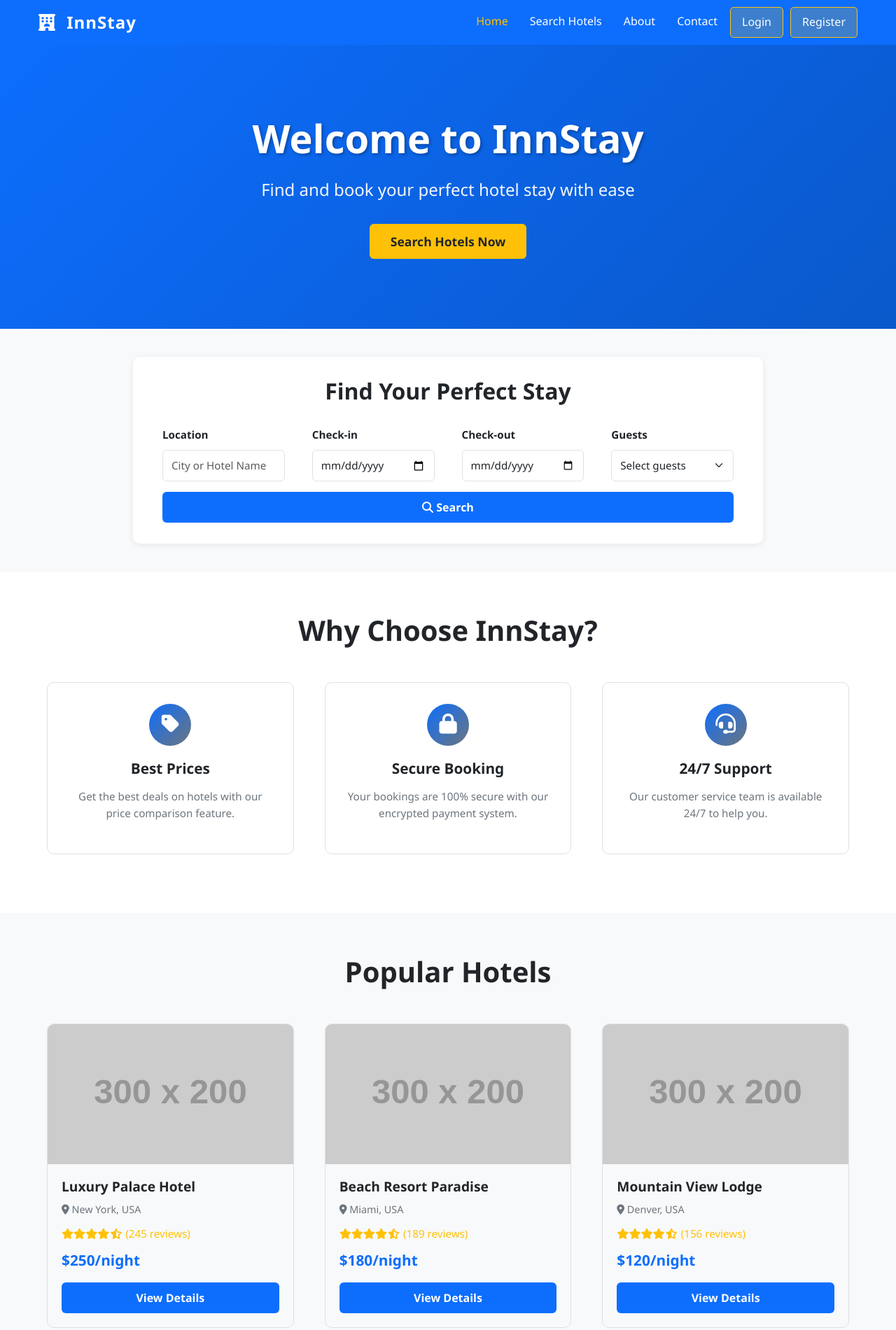
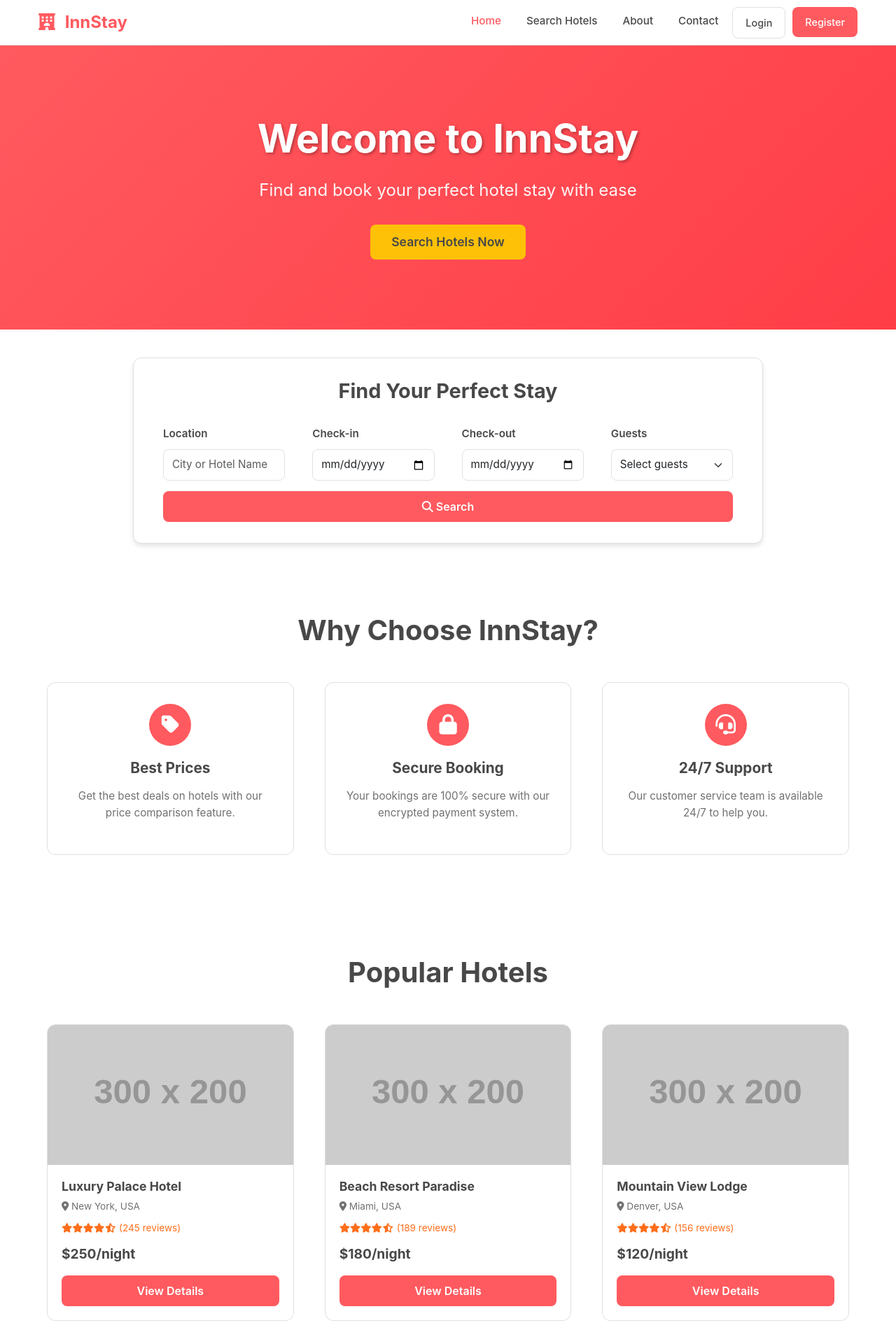
Before and after one commit to abhinabbajagain/InnStay, a plain HTML site: page frontend/index.html in a window 1280 px wide. Shown: the top 1901 px of the page at 70% size. Drawn offline with nearby package versions, Linux system fonts and the light colour scheme; placeholder pictures from the web are drawn by us.

Commit message:
style: Apply Airbnb design system across all pages
Updated color scheme:
- Primary color: Coral/Pink (#FF5A5F) replacing blue (#0d6efd)
- Secondary text: #717171 (gray)
- Light backgrounds: #f7f7f7 instead of #f8f9fa
- Dark text: #484848 for better contrast

Navbar & Footer:
- Updated to white background with subtle borders
- Changed logo color to coral
- Refined button styling (outline buttons for login, solid for register)
- Updated footer with light gray background

Cards & Shadows:
- Updated border radius to 12px (more subtle)
- Applied consistent shadow variables (shadow-sm, shadow-md, shadow-lg)
- Refined card hover effects with minimal lift (4px instead of 8px)

Updated pages:
- base.css: Global styles, navbar, buttons, forms
- index.css: Homepage hero (coral gradient), feature cards, hotel cards
- login.css: Login form with coral gradient background
- register.css: Register form with modal styling (coral headers)
- search.css: Filter sidebar, result cards, amenity badges

Typography:
- Updated to system fonts for better cross-platform rendering
- Refined sizing and weights for hierarchy
- Improved spacing for minimalist aesthetic

```diff
--- a/frontend/css/base.css
+++ b/frontend/css/base.css
@@ -4,15 +4,19 @@
    ============================================ */
 
 :root {
-    --primary-color: #0d6efd;
-    --secondary-color: #6c757d;
+    --primary-color: #FF5A5F;
+    --secondary-color: #717171;
     --success-color: #198754;
     --danger-color: #dc3545;
     --warning-color: #ffc107;
-    --light-color: #f8f9fa;
-    --dark-color: #212529;
-    --border-radius: 0.375rem;
+    --light-color: #f7f7f7;
+    --dark-color: #484848;
+    --text-light: #717171;
+    --border-radius: 8px;
     --transition: all 0.3s ease;
+    --shadow-sm: 0 1px 3px rgba(0, 0, 0, 0.08);
+    --shadow-md: 0 4px 6px rgba(0, 0, 0, 0.1);
+    --shadow-lg: 0 10px 25px rgba(0, 0, 0, 0.1);
 }
 
 * {
@@ -26,7 +30,7 @@ html {
 }
 
 body {
-    font-family: 'Segoe UI', Tahoma, Geneva, Verdana, sans-serif;
+    font-family: -apple-system, BlinkMacSystemFont, 'Segoe UI', 'Roboto', 'Oxygen', 'Ubuntu', 'Cantarell', sans-serif;
     line-height: 1.6;
     color: var(--dark-color);
     background-color: #ffffff;
@@ -37,14 +41,16 @@ body {
    ============================================ */
 
 .navbar {
-    box-shadow: 0 2px 4px rgba(0, 0, 0, 0.1);
-    background-color: var(--primary-color);
+    box-shadow: var(--shadow-sm);
+    background-color: #ffffff;
+    border-bottom: 1px solid #e0e0e0;
 }
 
 .navbar-brand {
     font-size: 1.5rem;
-    letter-spacing: 1px;
+    letter-spacing: 0;
     font-weight: 700;
+    color: var(--primary-color) !important;
 }
 
 .navbar-brand i {
@@ -52,40 +58,52 @@ body {
 }
 
 .nav-link {
-    margin-left: 15px;
+    margin-left: 20px;
     font-weight: 500;
     transition: var(--transition);
-    color: white !important;
+    color: var(--dark-color) !important;
+    font-size: 0.95rem;
 }
 
 .nav-link:hover {
-    color: var(--warning-color) !important;
+    color: var(--primary-color) !important;
 }
 
 .nav-link.active {
-    color: var(--warning-color) !important;
+    color: var(--primary-color) !important;
 }
 
 /* Navbar Auth Buttons */
 #loginBtn,
 #registerBtn {
     display: inline-block;
-    padding: 8px 16px !important;
-    margin-left: 10px !important;
-    background-color: rgba(255, 193, 7, 0.2);
-    border: 1px solid var(--warning-color);
-    border-radius: 5px;
+    padding: 10px 18px !important;
+    margin-left: 12px !important;
+    background-color: transparent;
+    border: 1px solid #e0e0e0;
+    border-radius: 8px;
     transition: var(--transition);
+    color: var(--dark-color) !important;
+    font-weight: 500;
+    font-size: 0.9rem;
 }
 
 #loginBtn:hover,
 #registerBtn:hover {
-    background-color: var(--warning-color) !important;
-    color: var(--dark-color) !important;
+    background-color: var(--light-color) !important;
+    border-color: #d0d0d0;
 }
 
 #registerBtn {
+    background-color: var(--primary-color) !important;
+    color: white !important;
+    border: none;
     margin-left: 10px !important;
+}
+
+#registerBtn:hover {
+    background-color: #ff3d47 !important;
+    box-shadow: var(--shadow-md);
 }
 
 /* ============================================
@@ -93,25 +111,28 @@ body {
    ============================================ */
 
 .footer {
-    background-color: var(--dark-color);
+    background-color: #f7f7f7;
     margin-top: 50px;
-    color: white;
+    color: var(--dark-color);
+    border-top: 1px solid #e0e0e0;
 }
 
 .footer h5 {
     font-weight: 700;
     margin-bottom: 15px;
-    color: white;
+    color: var(--dark-color);
+    font-size: 0.95rem;
 }
 
 .footer a {
-    color: #ccc;
+    color: var(--text-light);
     text-decoration: none;
     transition: var(--transition);
+    font-size: 0.9rem;
 }
 
 .footer a:hover {
-    color: white;
+    color: var(--dark-color);
 }
 
 .footer ul {
@@ -135,13 +156,17 @@ body {
     justify-content: center;
     width: 40px;
     height: 40px;
-    background-color: rgba(255, 255, 255, 0.1);
+    background-color: transparent;
+    border: 1px solid #e0e0e0;
+    color: var(--dark-color);
     border-radius: 50%;
     transition: var(--transition);
 }
 
 .social-links a:hover {
     background-color: var(--primary-color);
+    color: white;
+    border-color: var(--primary-color);
 }
 
 /* ============================================
@@ -163,9 +188,9 @@ body {
 }
 
 .btn-primary:hover {
-    background-color: #0b5ed7;
-    transform: translateY(-2px);
-    box-shadow: 0 4px 8px rgba(13, 110, 253, 0.3);
+    background-color: #ff3d47;
+    transform: translateY(-1px);
+    box-shadow: var(--shadow-md);
 }
 
 .btn-warning {
@@ -188,7 +213,7 @@ body {
 }
 
 .btn-outline-primary {
-    border: 2px solid var(--primary-color);
+    border: 1px solid var(--primary-color);
     color: var(--primary-color);
     background-color: transparent;
 }
@@ -196,6 +221,7 @@ body {
 .btn-outline-primary:hover {
     background-color: var(--primary-color);
     color: white;
+    box-shadow: var(--shadow-sm);
 }
 
 .btn-lg {
@@ -224,7 +250,7 @@ body {
 .form-control:focus,
 .form-select:focus {
     border-color: var(--primary-color);
-    box-shadow: 0 0 0 0.2rem rgba(13, 110, 253, 0.25);
+    box-shadow: 0 0 0 2px rgba(255, 90, 95, 0.1);
 }
 
 .form-label {
--- a/frontend/css/index.css
+++ b/frontend/css/index.css
@@ -8,7 +8,7 @@
    ============================================ */
 
 .hero-section {
-    background: linear-gradient(135deg, #0d6efd 0%, #0a58ca 100%);
+    background: linear-gradient(135deg, #FF5A5F 0%, #ff3d47 100%);
     color: white;
     padding: 100px 20px;
     text-align: center;
@@ -24,7 +24,7 @@
     left: 0;
     right: 0;
     bottom: 0;
-    background: rgba(0, 0, 0, 0.3);
+    background: rgba(0, 0, 0, 0.1);
     z-index: -1;
 }
 
@@ -53,18 +53,19 @@
    ============================================ */
 
 .search-section {
-    background-color: var(--light-color);
+    background-color: #ffffff;
     padding: 40px 20px;
-    box-shadow: 0 4px 6px rgba(0, 0, 0, 0.1);
+    box-shadow: var(--shadow-sm);
 }
 
 .search-container {
     background: white;
     padding: 30px;
-    border-radius: 10px;
-    box-shadow: 0 2px 8px rgba(0, 0, 0, 0.08);
+    border-radius: 12px;
+    box-shadow: var(--shadow-md);
     max-width: 900px;
     margin: 0 auto;
+    border: 1px solid #e0e0e0;
 }
 
 .search-container h2 {
@@ -72,6 +73,7 @@
     margin-bottom: 30px;
     font-weight: 700;
     color: var(--dark-color);
+    font-size: 1.8rem;
 }
 
 .search-form {
@@ -119,7 +121,7 @@
 .feature-card {
     background: white;
     border: 1px solid #e0e0e0;
-    border-radius: 10px;
+    border-radius: 12px;
     padding: 30px;
     text-align: center;
     transition: var(--transition);
@@ -127,16 +129,16 @@
 }
 
 .feature-card:hover {
-    box-shadow: 0 8px 16px rgba(0, 0, 0, 0.12);
-    transform: translateY(-5px);
-    border-color: var(--primary-color);
+    box-shadow: var(--shadow-lg);
+    transform: translateY(-4px);
+    border-color: #d0d0d0;
 }
 
 .feature-icon {
     width: 60px;
     height: 60px;
     margin: 0 auto 20px;
-    background: linear-gradient(135deg, var(--primary-color), var(--secondary-color));
+    background: #FF5A5F;
     border-radius: 50%;
     display: flex;
     align-items: center;
@@ -164,7 +166,7 @@
 
 .popular-hotels {
     padding: 60px 20px;
-    background-color: var(--light-color);
+    background-color: #ffffff;
 }
 
 .popular-hotels h2 {
@@ -177,17 +179,19 @@
 
 .hotel-card {
     border: 1px solid #e0e0e0;
-    border-radius: 10px;
+    border-radius: 12px;
     overflow: hidden;
     transition: var(--transition);
     height: 100%;
     display: flex;
     flex-direction: column;
+    background: white;
 }
 
 .hotel-card:hover {
-    box-shadow: 0 8px 16px rgba(0, 0, 0, 0.15);
-    transform: translateY(-8px);
+    box-shadow: var(--shadow-lg);
+    transform: translateY(-4px);
+    border-color: #d0d0d0;
 }
 
 .hotel-image {
@@ -205,41 +209,39 @@
 }
 
 .hotel-name {
-    font-size: 1.2rem;
+    font-size: 1.1rem;
     font-weight: 700;
-    margin-bottom: 10px;
+    margin-bottom: 8px;
     color: var(--dark-color);
 }
 
 .hotel-location {
-    color: var(--secondary-color);
-    font-size: 0.9rem;
+    color: var(--text-light);
+    font-size: 0.85rem;
     margin-bottom: 10px;
 }
 
 .hotel-rating {
-    color: var(--warning-color);
-    font-size: 0.95rem;
+    color: #FF6E1A;
+    font-size: 0.85rem;
     margin-bottom: 10px;
 }
 
 .hotel-rating .star {
-    color: var(--warning-color);
+    color: #FF6E1A;
 }
 
 .hotel-price {
-    font-size: 1.3rem;
+    font-size: 1.2rem;
     font-weight: 700;
-    color: var(--primary-color);
+    color: var(--dark-color);
     margin-bottom: 15px;
+    margin-top: auto;
 }
 
-.hotel-description {
-    color: var(--secondary-color);
-    font-size: 0.9rem;
-    margin-bottom: 15px;
-    flex-grow: 1;
-    line-height: 1.5;
+.hotel-price span {
+    color: var(--text-light);
+    font-weight: 500;
 }
 
 /* ============================================
```
Also changed, not shown: frontend/css/login.css (+7 -7 lines), frontend/css/register.css (+11 -11 lines), frontend/css/search.css (+18 -15 lines).
